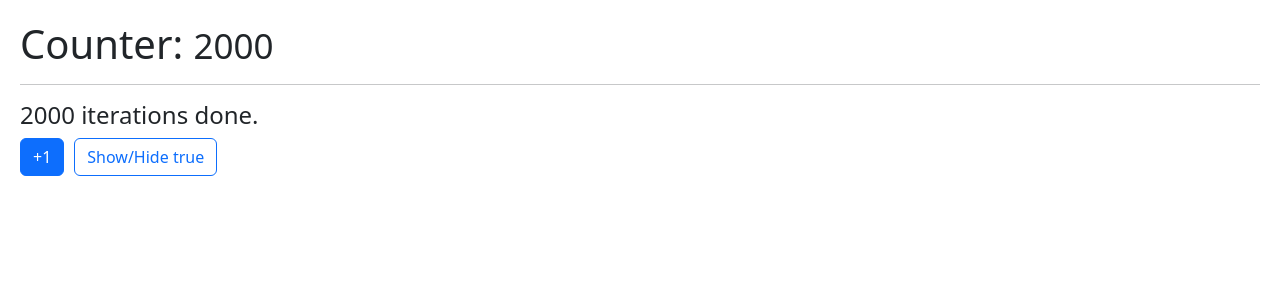
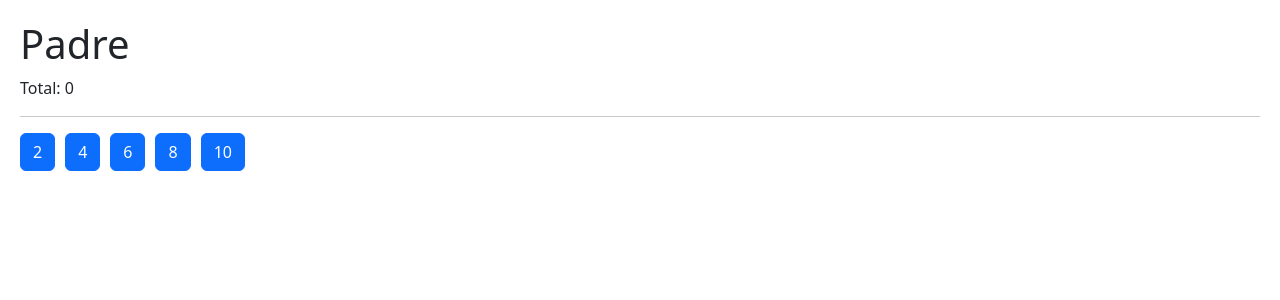
Before and after one commit to raulmoralesruiz/curso-react, a React (Vite) app in the folder 05-hook-app/: page / in a window 1280 px wide. Shown: the top 300 px of the page. Built offline with nearby package versions, Linux system fonts and the light colour scheme.

Commit message:
05-hook-app | tareaMemorize

```diff
--- /dev/null
+++ b/05-hook-app/src/06-memos/CallbackHook.jsx
@@ -0,0 +1,23 @@
+import { useState, useCallback } from "react";
+import { ShowIncrement } from "./ShowIncrement";
+
+export const CallbackHook = () => {
+  const [counter, setCounter] = useState(10);
+
+  const incrementFather = useCallback((value) => {
+    setCounter( (c) => c + value);
+  }, []);
+
+  // const incrementFather = () => {
+  //   setCounter(counter + 1);
+  // };
+
+  return (
+    <>
+      <h1>useCallback Hook: {counter}</h1>
+      <hr />
+
+      <ShowIncrement increment={incrementFather} />
+    </>
+  );
+};
--- /dev/null
+++ b/05-hook-app/src/07-tarea-memo/Hijo.jsx
@@ -0,0 +1,15 @@
+import React from 'react'
+
+export const Hijo = React.memo( ({ numero, incrementar }) => {
+
+    console.log('  Me volví a generar :(  ');
+
+    return (
+        <button
+            className="btn btn-primary mr-3"
+            onClick={ () => incrementar( numero ) }
+        >
+            { numero }
+        </button>
+    )
+})
--- /dev/null
+++ b/05-hook-app/src/07-tarea-memo/Padre.jsx
@@ -0,0 +1,32 @@
+import { Hijo } from './Hijo'
+import { useState, useCallback } from 'react';
+
+export const Padre = () => {
+
+    const numeros = [2,4,6,8,10];
+    const [valor, setValor] = useState(0);
+
+    const incrementar = useCallback((num) => {
+      setValor( (oldValue) => oldValue + num);
+    }, []);
+
+    return (
+        <div>
+            <h1>Padre</h1>
+            <p> Total: { valor } </p>
+
+            <hr />
+
+            {
+                numeros.map( n => (
+                    <Hijo
+                        key={ n }
+                        numero={ n }
+                        incrementar={ incrementar }
+                    />
+                ))
+            }
+            {/* <Hijo /> */}
+        </div>
+    )
+}
--- a/05-hook-app/src/main.jsx
+++ b/05-hook-app/src/main.jsx
@@ -1,19 +1,21 @@
 import React from "react";
 import ReactDOM from "react-dom/client";
-import { MemoHook } from "./06-memos/MemoHook";
-// import { Memorize } from "./06-memos/Memorize";
+// import { HooksApp } from "./HooksApp";
+// import { CounterApp } from "./01-useState/CounterApp";
+// import { CounterWithCustomHook } from "./01-useState/CounterWithCustomHook";
+// import { SimpleForm } from "./02-useEffect/SimpleForm";
+// import { FormWithCustomHook } from "./02-useEffect/FormWithCustomHook";
+// import { MultipleCustomHooks } from "./03-examples/MultipleCustomHooks";
 // import { FocusScreen } from "./04-useRef/FocusScreen";
 // import { Layout } from "./05-useLayoutEffect/Layout";
-// import { CounterApp } from "./01-useState/CounterApp";
-// import { CounterWithCustomHook } from "./01-useState/CounterWithCustomHook";
-// import { FormWithCustomHook } from "./02-useEffect/FormWithCustomHook";
-// import { MultipleCustomHooks } from "./03-examples/MultipleCustomHooks";
-// import { SimpleForm } from "./02-useEffect/SimpleForm";
-// import { HooksApp } from "./HooksApp";
+// import { Memorize } from "./06-memos/Memorize";
+// import { MemoHook } from "./06-memos/MemoHook";
+// import { CallbackHook } from "./06-memos/CallbackHook";
+import { Padre } from "./07-tarea-memo/Padre";
 import "./index.css";
 
 ReactDOM.createRoot(document.getElementById("root")).render(
   // <React.StrictMode>
-    <MemoHook />
+    <Padre />
   // </React.StrictMode>
 );
```
Also changed, not shown: 05-hook-app/src/06-memos/ShowIncrement.jsx (added, +17 -0 lines), 05-hook-app/src/06-memos/test.jsx (added).
